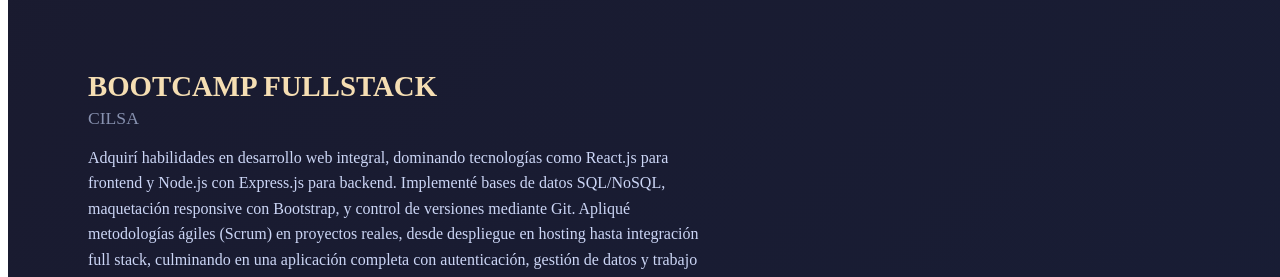
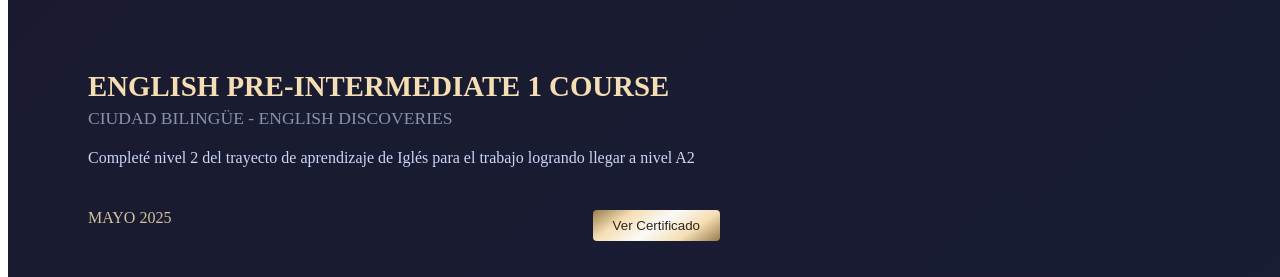
Before and after one commit to FaniCasco/MiPortfolio, a Next.js app: page /estudios in a window 1280 px wide. Shown: the part 521-798 px from the top of the page. Built offline with nearby package versions, Linux system fonts and the light colour scheme.

Commit message:
subi certificado de ingles

```diff
--- a/src/pages/estudios.js
+++ b/src/pages/estudios.js
@@ -11,8 +11,17 @@
 import certificado8 from "../assets/certificados/nodejs.jpeg";
 import certificado9 from "../assets/certificados/Diploma_CAC-reactjs.pdf";
 import certificado10 from "../assets/certificados/coder.jpeg";
+import certificado11 from "../assets/certificados/certificado-ingles-2.pdf";
 
 const cursos = [
+    {
+    titulo: "ENGLISH PRE-INTERMEDIATE 1 COURSE",
+    institucion: "CIUDAD BILINGÜE - ENGLISH DISCOVERIES",
+    fecha: "MAYO 2025",
+    descripcion: "Completé nivel 2 del trayecto de aprendizaje de Iglés para el trabajo logrando llegar a nivel A2",
+    icono: "bi bi-stack",
+    certificado: certificado11
+  },
   {
     titulo: "BOOTCAMP FULLSTACK",
     institucion: "CILSA",
```
Also changed, not shown: 1 other file (tests, documents, lock files or other folders).
